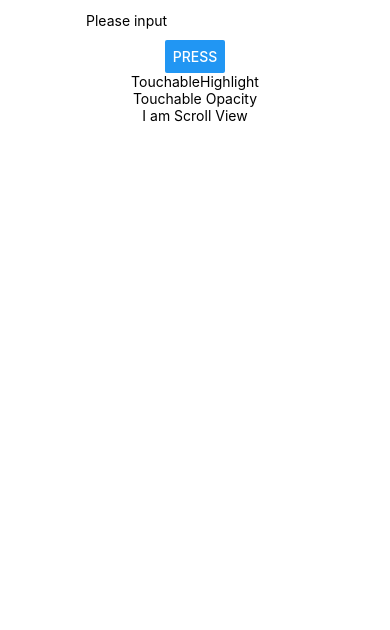
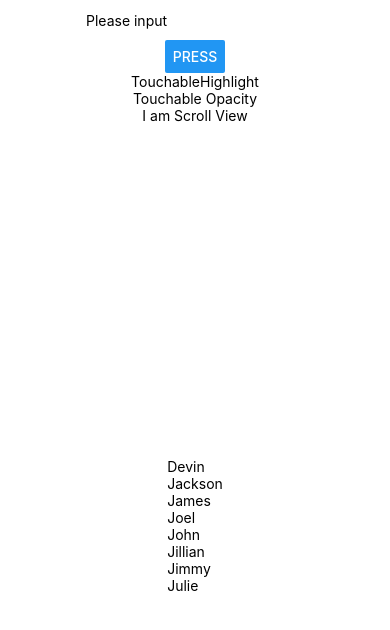
Before and after one commit to march-dave/HelloRN, a React Native app: screen / in a window 390 px wide. Shown: the top 630 px of the page. Built offline with nearby package versions, Linux system fonts and the light colour scheme.

Commit message:
FlatList

```diff
--- a/App.js
+++ b/App.js
@@ -16,6 +16,7 @@
   Alert,
   TouchableOpacity,
   ScrollView,
+  FlatList,
 } from "react-native";
 import Blink from "./Blink.js";
 import HelloButton from "./HelloButton";
@@ -78,6 +79,20 @@
           <Text style={{height: 100}}>I am Scroll View</Text>
         </ScrollView>
 
+        <FlatList
+          data={[
+            {key: 'Devin'},
+            {key: 'Jackson'},
+            {key: 'James'},
+            {key: 'Joel'},
+            {key: 'John'},
+            {key: 'Jillian'},
+            {key: 'Jimmy'},
+            {key: 'Julie'},
+          ]}
+          renderItem={({item}) => <Text style={styles.item}>{item.key}</Text>}
+        />
+
       </View>
     );
   }
```
